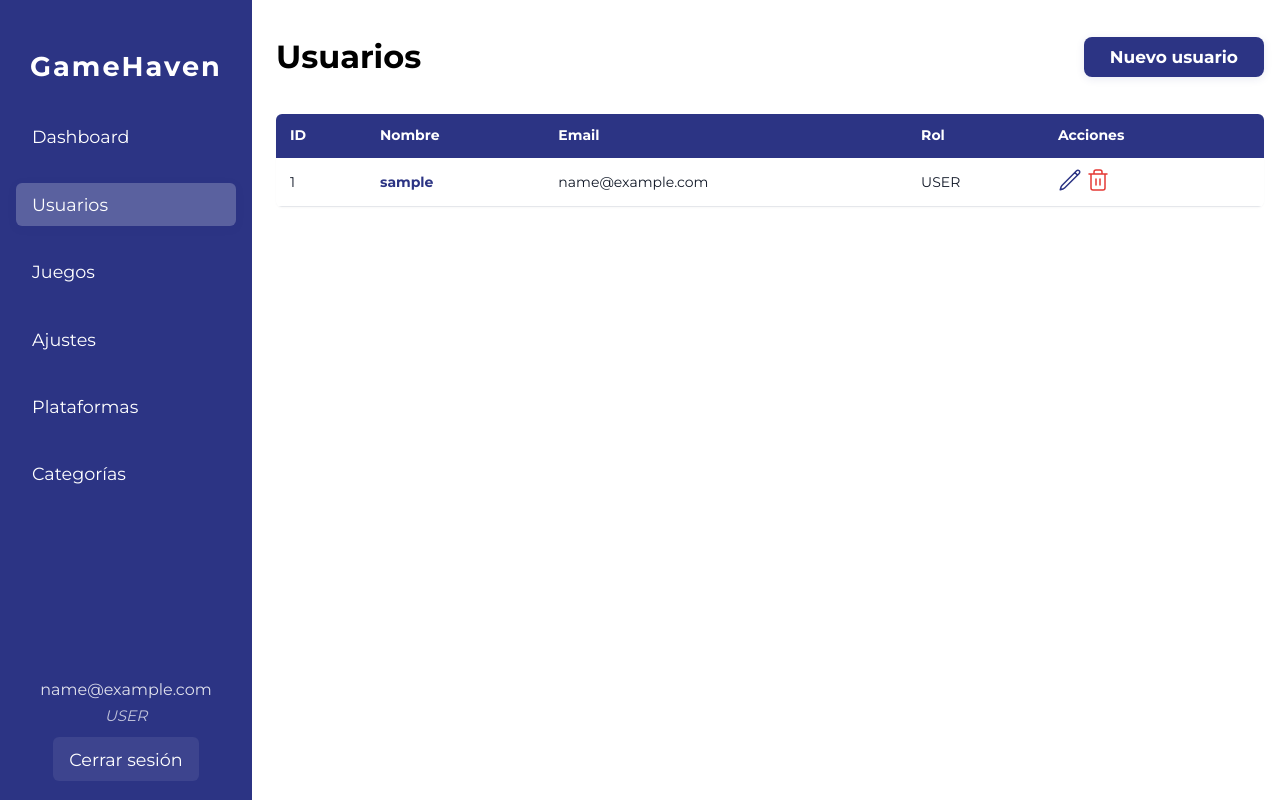
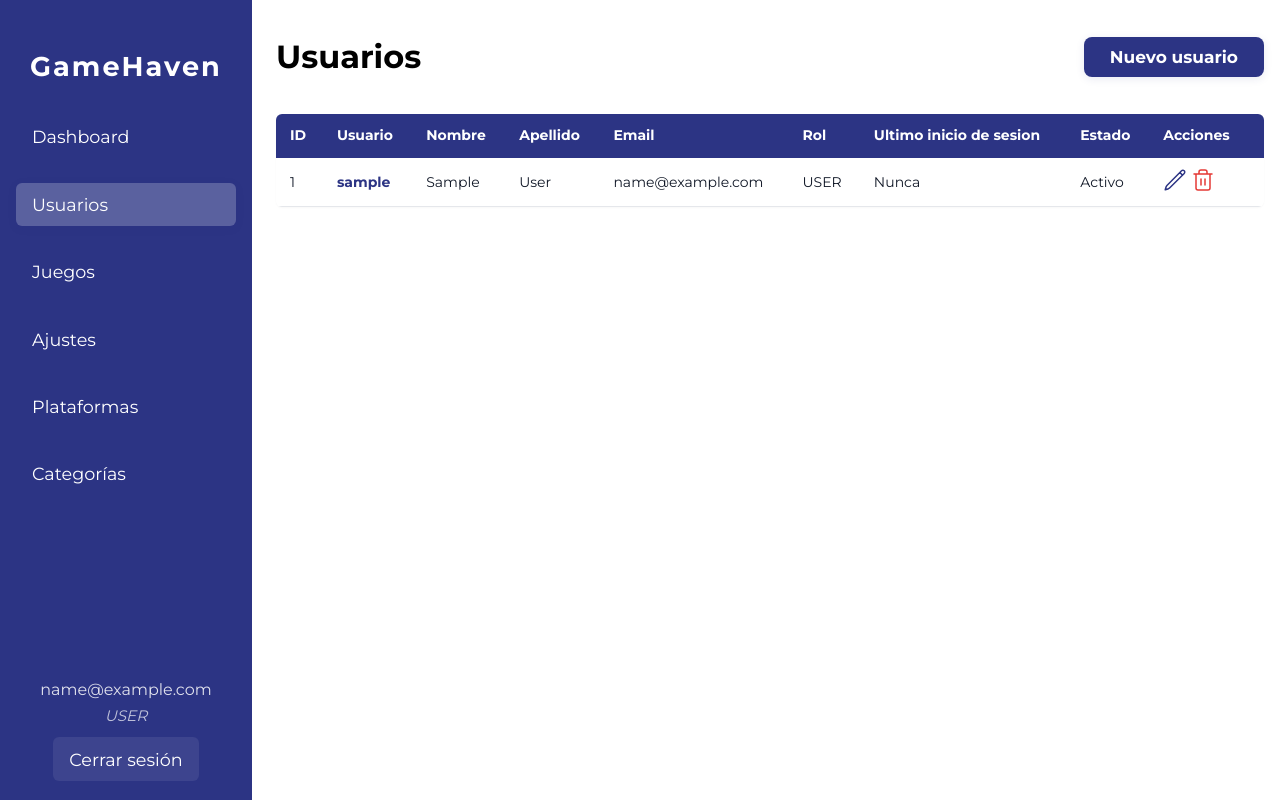
Before and after one commit to erreyesjoel/GameHaven, a Django app: page /usuarios/ in a window 1280 px wide. Run offline with Django 5.2, Linux system fonts and the light colour scheme; the visitor is signed in with stand-in values (Sample User, id 1); data comes from the database, SQL or seed files in the repository; parts of the project's set-up code (start-up, migrations or seed data) failed here and were passed over.

Commit message:
añadir campos utiles e importantes a la tabla de usuarios

```diff
--- a/backend/backend_django/backend/templates/admin/usuarios.html
+++ b/backend/backend_django/backend/templates/admin/usuarios.html
@@ -13,9 +13,13 @@
       <thead>
         <tr>
           <th>ID</th>
+          <th>Usuario</th>
           <th>Nombre</th>
+          <th>Apellido</th>
           <th>Email</th>
           <th>Rol</th>
+          <th>Ultimo inicio de sesion</th>
+          <th>Estado</th>
           <th>Acciones</th>
         </tr>
       </thead>
@@ -24,8 +28,12 @@
         <tr>
           <td>{{ usuario.id }}</td>
           <td><span class="table-title">{{ usuario.username }}</span></td>
+          <td>{{ usuario.first_name|default:"Campo vacio" }}</td>
+          <td>{{ usuario.last_name|default:"Campo vacio" }}</td>
           <td>{{ usuario.email }}</td>
           <td>{{ usuario.rol }}</td>
+          <td>{{ usuario.last_login|date:"d/m/Y H:i:s"|default:"Nunca" }}</td>
+          <td>{{ usuario.is_active|yesno:"Activo,Inactivo" }}</td>
           <td class="table-actions">
             <!-- Icono Editar -->
             <a href="/usuarios/{{ usuario.id }}/editar" title="Editar">
```
